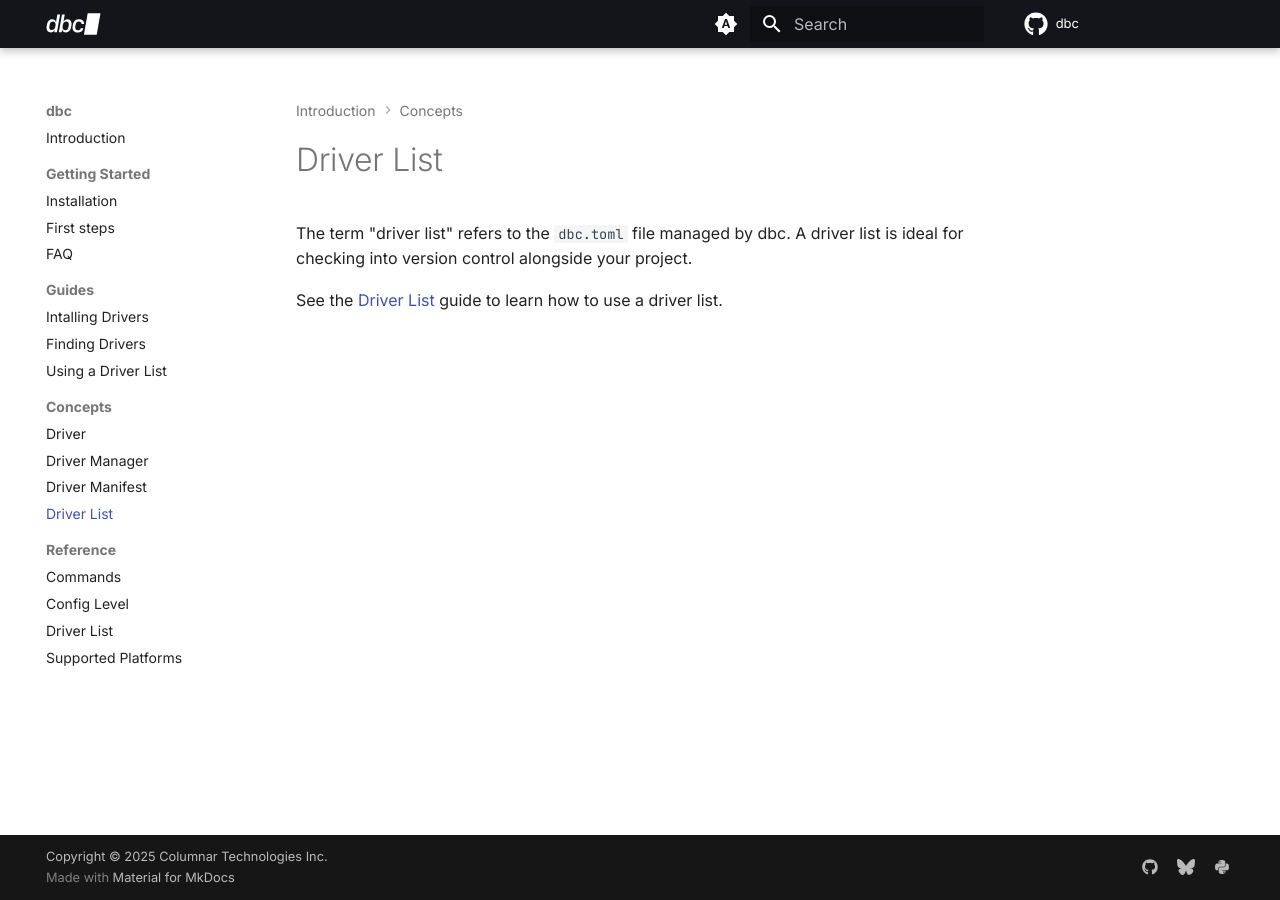
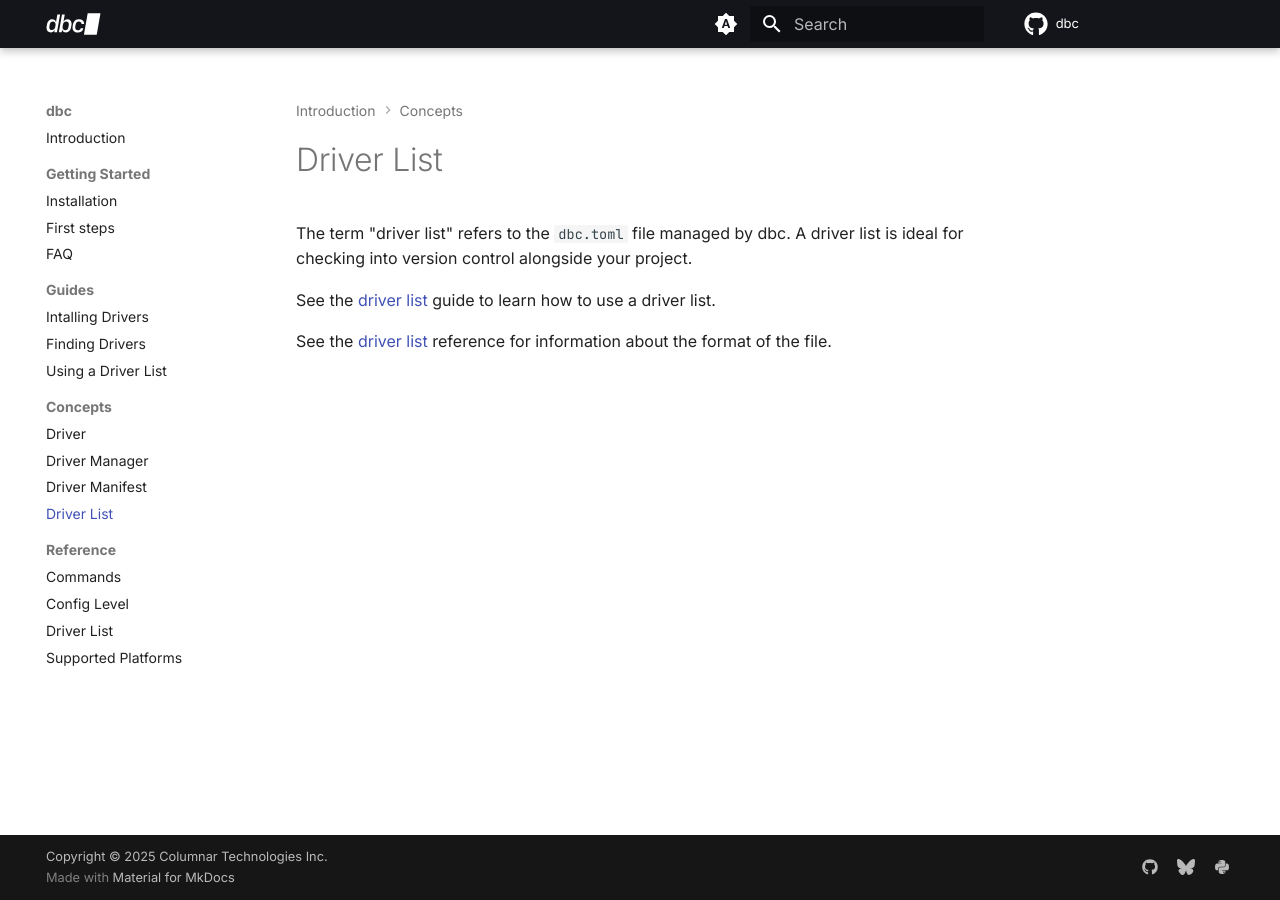
Before and after one commit to columnar-tech/dbc, an MkDocs documentation site: the page built from docs/concepts/driver_list.md, in a window 1280 px wide. Built offline with MkDocs 1.6.1 and Material for MkDocs 9.7.7, drawn with Linux system fonts in a browser that asks for light colours; plug-ins that fetch from the network failed and are left out; comment, search, counter and statistics services are not loaded.

```diff
--- a/docs/concepts/driver_list.md
+++ b/docs/concepts/driver_list.md
@@ -18,4 +18,6 @@ limitations under the License.
 
 The term "driver list" refers to the `dbc.toml` file managed by dbc. A driver list is ideal for checking into version control alongside your project.
 
-See the [Driver List](../guides/driver_list.md) guide to learn how to use a driver list.
+See the [driver list](../guides/driver_list.md) guide to learn how to use a driver list.
+
+See the [driver list](../reference/driver_list.md) reference for information about the format of the file.
```
Also changed, not shown: docs/guides/driver_list.md (+1 -1 lines).
